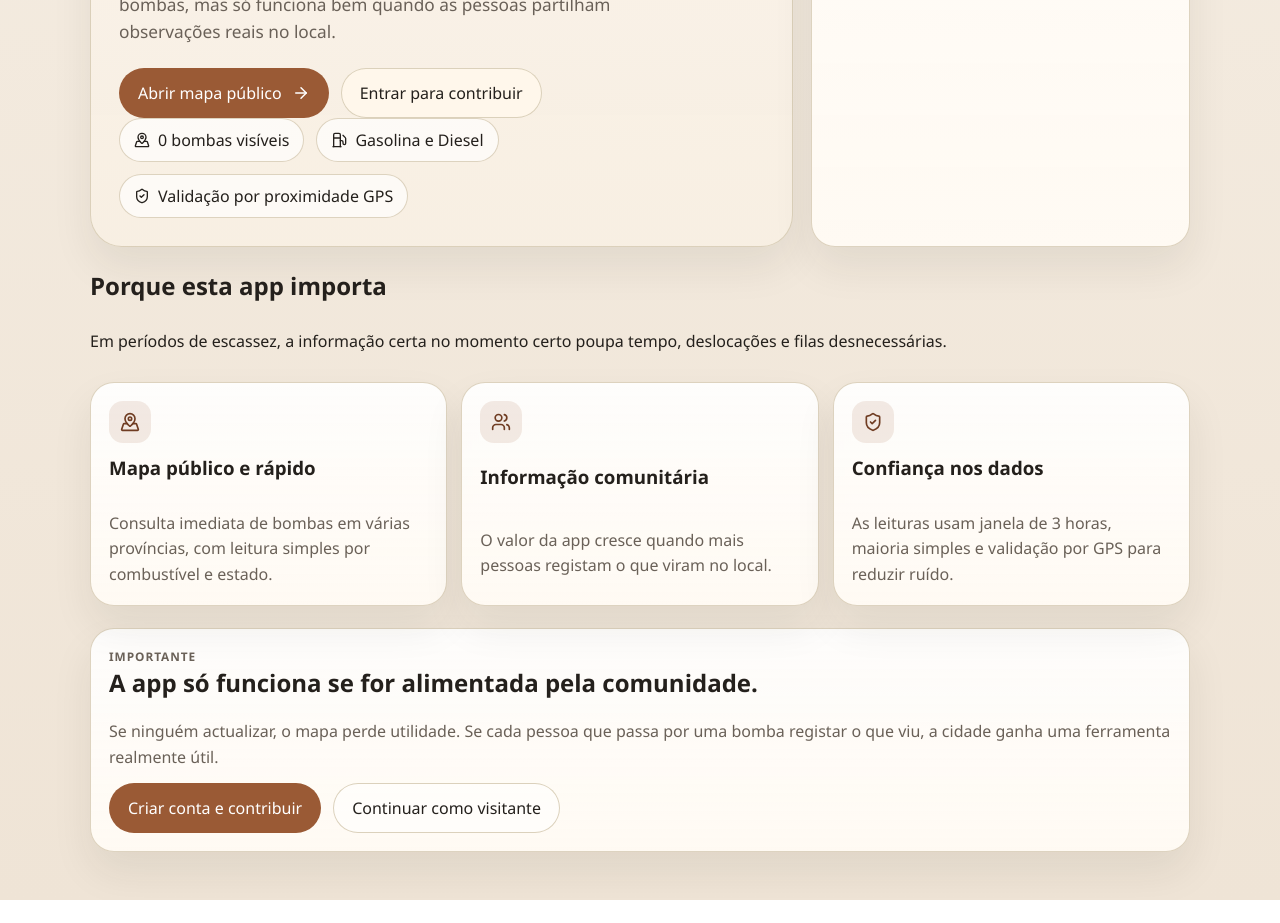
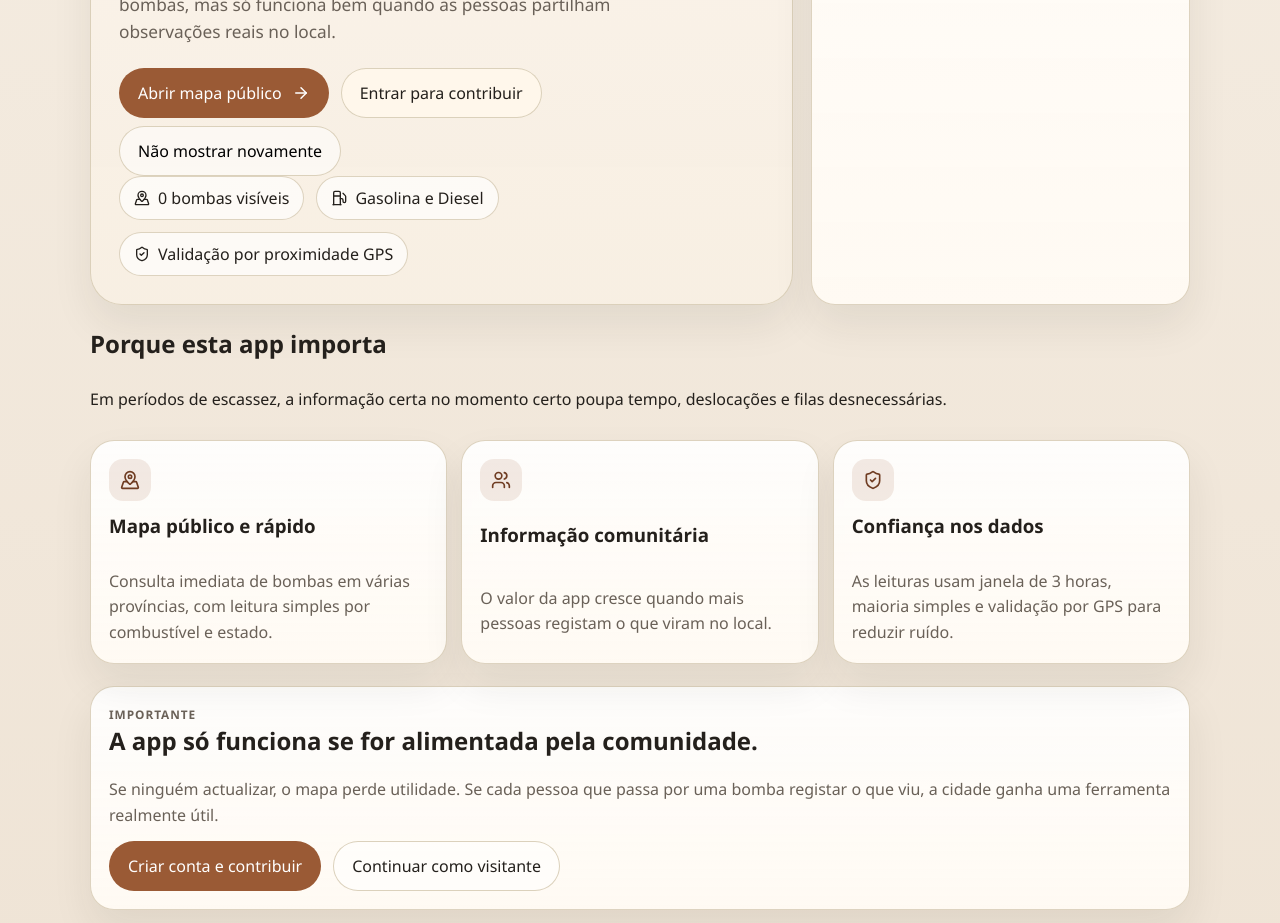
Before and after one commit to rogeriolam/combustivel-maputo, a Next.js app: page / in a window 1280 px wide. Shown: the part 1160-2083 px from the top of the page. Before the commit the page ends 2060 px from the top, so only its background shows below. Built offline with nearby package versions, Linux system fonts and the light colour scheme; no server answers; the database is empty.

Commit message:
Add optional landing skip cookie

```diff
--- a/app/globals.css
+++ b/app/globals.css
@@ -102,6 +102,10 @@ select {
   display: flex;
   gap: 12px;
   flex-wrap: wrap;
+}
+
+.hero-skip-form {
+  margin-top: 8px;
 }
 
 .ghost-button {
--- a/app/page.tsx
+++ b/app/page.tsx
@@ -1,10 +1,41 @@
 import Link from "next/link";
+import { cookies } from "next/headers";
+import { redirect } from "next/navigation";
 import { ArrowRight, Fuel, MapPinned, ShieldCheck, Users } from "lucide-react";
 import { Card } from "@/components/ui/card";
 import { getCurrentUserProfile, getStations } from "@/lib/supabase/repository";
 
-export default async function LandingPage() {
+const SKIP_LANDING_COOKIE = "cm_skip_landing";
+
+type LandingPageProps = {
+  searchParams?: Promise<Record<string, string | string[] | undefined>>;
+};
+
+export default async function LandingPage({ searchParams }: LandingPageProps) {
+  const resolvedSearchParams = (await searchParams) ?? {};
+  const forceLanding = resolvedSearchParams.landing === "1";
+  const cookieStore = await cookies();
+
+  if (!forceLanding && cookieStore.get(SKIP_LANDING_COOKIE)?.value === "1") {
+    redirect("/map");
+  }
+
   const [profile, stations] = await Promise.all([getCurrentUserProfile(), getStations()]);
+
+  async function skipLandingAction() {
+    "use server";
+
+    const actionCookies = await cookies();
+    actionCookies.set(SKIP_LANDING_COOKIE, "1", {
+      httpOnly: true,
+      sameSite: "lax",
+      secure: true,
+      path: "/",
+      maxAge: 60 * 60 * 24 * 365
+    });
+
+    redirect("/map");
+  }
 
   return (
     <main className="landing">
@@ -39,6 +70,11 @@ export default async function LandingPage() {
                 Entrar para contribuir
               </Link>
             </div>
+            <form action={skipLandingAction} className="hero-skip-form">
+              <button className="ghost-button" type="submit">
+                Não mostrar novamente
+              </button>
+            </form>
             <div className="hero-pill-row">
               <span className="hero-pill">
                 <MapPinned size={16} />
```
Also changed, not shown: 1 other file (tests, documents, lock files or other folders).
